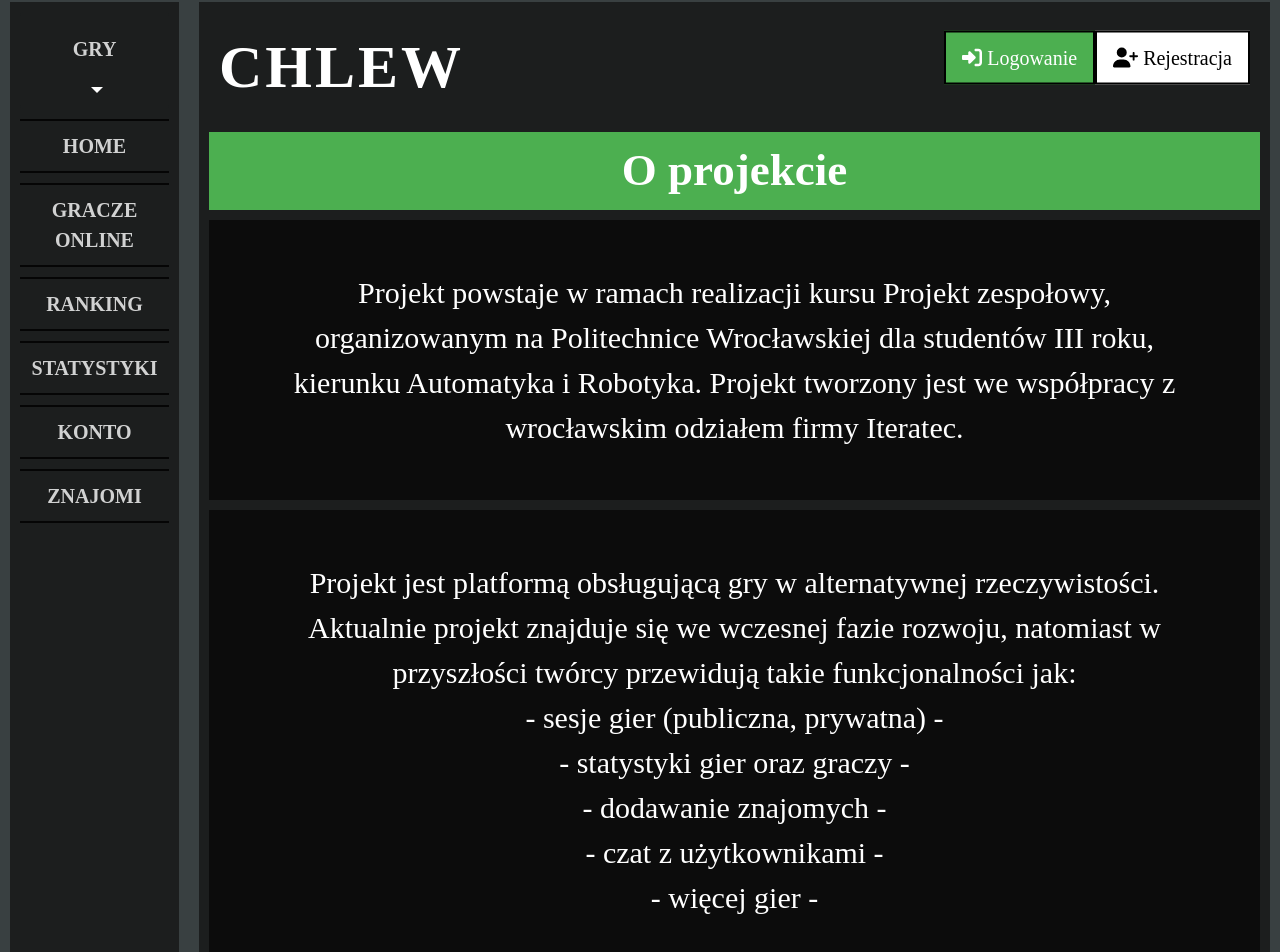
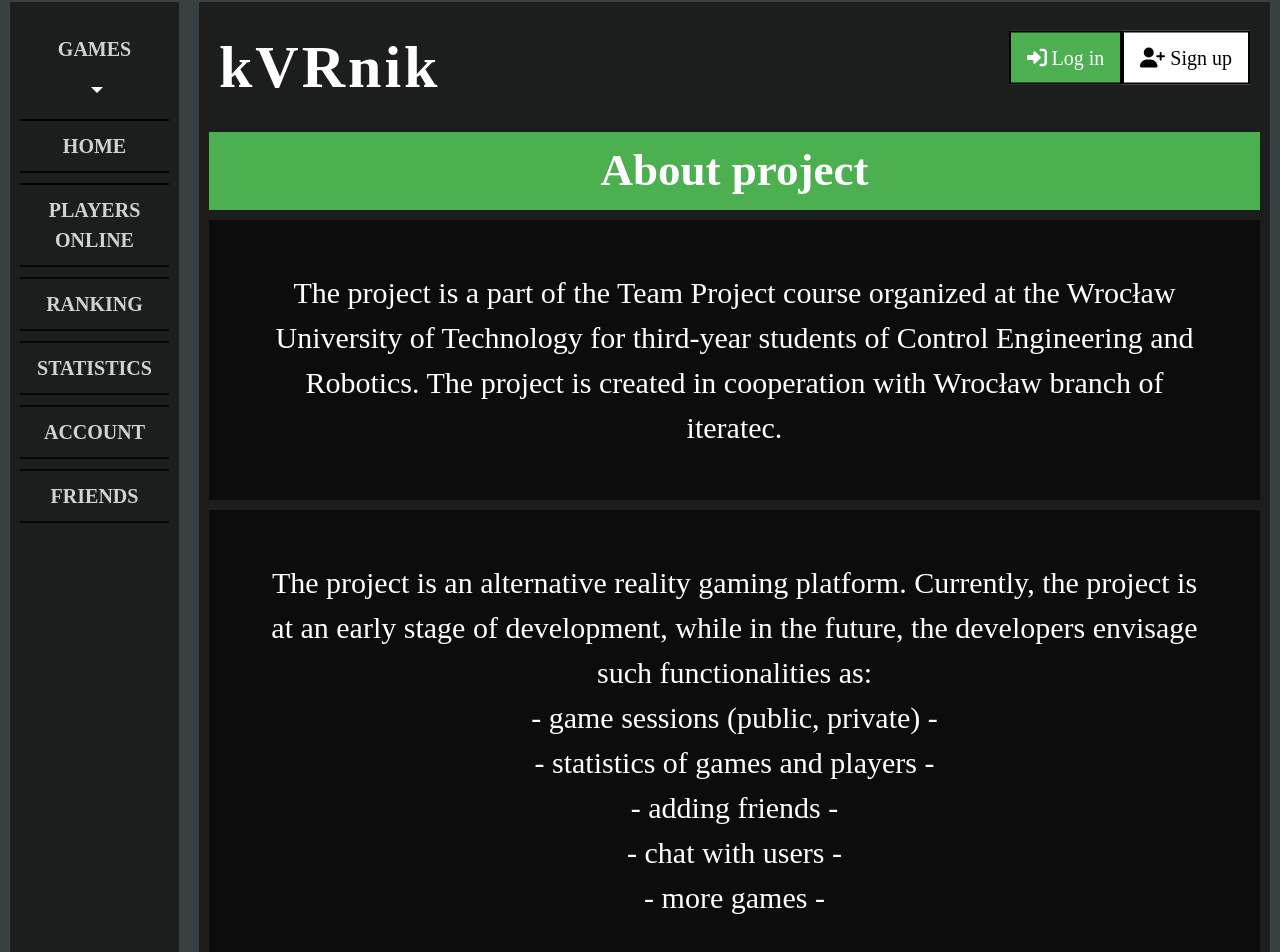
Before and after one commit to artProjects2019/ProjectAR, a Vue app in the folder frontend/: page / in a window 1280 px wide. Shown: the part 8-960 px from the top of the page. Built offline with nearby package versions, Linux system fonts and the light colour scheme.

Commit message:
Everything in English language

```diff
--- a/frontend/src/components/Account.vue
+++ b/frontend/src/components/Account.vue
@@ -6,7 +6,7 @@
 
     <div id="main">
       <div class="bar">
-        Moje konto
+        My account
       </div>
     </div>
 
@@ -17,7 +17,8 @@
 <script>
 import Menu from "@/components/Menu";
 export default {
-  name: "Account-vue",
+  // eslint-disable-next-line vue/multi-word-component-names
+  name: "Account",
   components: {Menu}
 }
 </script>
--- a/frontend/src/components/Friends.vue
+++ b/frontend/src/components/Friends.vue
@@ -6,7 +6,7 @@
 
     <div id="main">
       <div class="bar">
-        Znajomi
+        Friends
       </div>
     </div>
 
@@ -17,7 +17,8 @@
 <script>
 import Menu from "@/components/Menu";
 export default {
-  name: "Friends-vue",
+  // eslint-disable-next-line vue/multi-word-component-names
+  name: "Friends",
   components: {Menu}
 }
 </script>
--- a/frontend/src/components/Home.vue
+++ b/frontend/src/components/Home.vue
@@ -6,16 +6,16 @@
     <div id="main">
       <div id="top">
         <div id="topL">
-          CHLEW
+          kVRnik
         </div>
 
         <div id="topR">
           <button id="login" @click="$router.push('./login')">
-            <font-awesome-icon icon="sign-in-alt" /> Logowanie
+            <font-awesome-icon icon="sign-in-alt" /> Log in
           </button>
 
           <button id="signin" @click="$router.push('./register')">
-            <font-awesome-icon icon="user-plus" /> Rejestracja
+            <font-awesome-icon icon="user-plus" /> Sign up
           </button>
 
         </div>
@@ -23,27 +23,28 @@
       </div>
 
       <div class="bar">
-        O projekcie
+        About project
       </div>
 
       <div class="soon">
-        Projekt powstaje w ramach realizacji kursu Projekt zespołowy, organizowanym na Politechnice Wrocławskiej
-        dla studentów III roku, kierunku Automatyka i Robotyka. Projekt tworzony jest we współpracy z
-        wrocławskim odziałem firmy Iteratec.
+        The project is a part of the Team Project course organized at the Wrocław University of Technology
+        for third-year students of Control Engineering and Robotics. The project is created in cooperation with
+        Wrocław branch of iteratec.
       </div>
       <div class="soon">
-        Projekt jest platformą obsługującą gry w alternatywnej rzeczywistości. Aktualnie projekt znajduje się we
-        wczesnej fazie rozwoju, natomiast w przyszłości twórcy przewidują takie funkcjonalności jak:
+        The project is an alternative reality gaming platform.
+        Currently, the project is at an early stage of development,
+        while in the future, the developers envisage such functionalities as:
         <br>
-        - sesje gier (publiczna, prywatna) -<br>
-        - statystyki gier oraz graczy -<br>
-        - dodawanie znajomych -<br>
-        - czat z użytkownikami -<br>
-        - więcej gier -<br>
+        - game sessions (public, private) -<br>
+        - statistics of games and players -<br>
+        - adding friends -<br>
+        - chat with users -<br>
+        - more games -<br>
       </div>
 
       <div class="bar">
-        Twórcy projektu
+        Project creators
       </div>
       <div id= "people">
         <div class="person">
@@ -85,7 +86,8 @@
 <script>
 import Menu from "@/components/Menu";
 export default {
-  name: "Home-vue",
+  // eslint-disable-next-line vue/multi-word-component-names
+  name: "Home",
   components: {Menu},
 
   data() {
--- a/frontend/src/components/Login.vue
+++ b/frontend/src/components/Login.vue
@@ -9,12 +9,12 @@
       />
       <Form @submit="handleLogin" :validation-schema="schema">
         <div class="form-group">
-          <label>Nazwa użytkownika</label>
+          <label>User name</label>
           <Field name="username" type="text" class="form-control" />
           <ErrorMessage name="username" class="error-feedback" />
         </div>
         <div class="form-group">
-          <label>Hasło</label>
+          <label>Password</label>
           <Field name="password" type="password" class="form-control" />
           <ErrorMessage name="password" class="error-feedback" />
         </div>
@@ -25,7 +25,7 @@
                 v-show="loading"
                 class="spinner-border spinner-border-sm"
             ></span>
-            <span>Zaloguj</span>
+            <span>Log in</span>
           </button>
         </div>
 
@@ -43,7 +43,8 @@
 import { Form, Field, ErrorMessage } from "vee-validate";
 import * as yup from "yup";
 export default {
-  name: "Login-vue",
+  // eslint-disable-next-line vue/multi-word-component-names
+  name: "Login",
   components: {
     Form,
     Field,
--- a/frontend/src/components/Menu.vue
+++ b/frontend/src/components/Menu.vue
@@ -3,7 +3,7 @@
     <div class="dropdown">
       <button class="btn btn-secondary dropdown-toggle" type="button" id="dropdownMenuButton" data-toggle="dropdown" aria-haspopup="true" aria-expanded="false">
         <div id="text">
-          GRY
+          GAMES
         </div>
 
       </button>
@@ -30,7 +30,7 @@
       <router-link
           style ="text-decoration: none; color: white;"
           to="./users">
-        GRACZE ONLINE
+        PLAYERS ONLINE
       </router-link>
     </div>
 
@@ -46,7 +46,7 @@
       <router-link
           style ="text-decoration: none; color: white;"
           to="./stats">
-        STATYSTYKI
+        STATISTICS
       </router-link>
     </div>
 
@@ -54,7 +54,7 @@
       <router-link
           style ="text-decoration: none; color: white;"
           to="./account">
-        KONTO
+        ACCOUNT
       </router-link>
     </div>
 
@@ -62,7 +62,7 @@
       <router-link
           style ="text-decoration: none; color: white;"
           to="./friends">
-        ZNAJOMI
+        FRIENDS
       </router-link>
     </div>
   </div>
--- a/frontend/src/components/Ranking.vue
+++ b/frontend/src/components/Ranking.vue
@@ -4,7 +4,7 @@
       <div>
         <font-awesome-icon icon="fa-thin fa-trophy" />
         <h2>
-          <font-awesome-icon icon="ranking-star" /> RANKING GRACZY TOP 5
+          <font-awesome-icon icon="ranking-star" /> TOP 5 PLAYER RANKING
         </h2>
       </div>
 
@@ -74,7 +74,8 @@
 <script>
 
 export default {
-name: "Ranking-vue"
+// eslint-disable-next-line vue/multi-word-component-names
+name: "Ranking"
 }
 </script>
 
--- a/frontend/src/components/Register.vue
+++ b/frontend/src/components/Register.vue
@@ -10,17 +10,17 @@
       <Form @submit="handleRegister" :validation-schema="schema">
         <div v-if="!successful">
           <div class="form-group">
-            <label>Nazwa użytkownika</label>
+            <label>User name</label>
             <Field name="username" type="text" class="form-control" />
             <ErrorMessage name="username" class="error-feedback" />
           </div>
           <div class="form-group">
-            <label>Adres email</label>
+            <label>E-mail adress</label>
             <Field name="email" type="email" class="form-control" />
             <ErrorMessage name="email" class="error-feedback" />
           </div>
           <div class="form-group">
-            <label>Hasło</label>
+            <label>Password</label>
             <Field name="password" type="password" class="form-control" />
             <ErrorMessage name="password" class="error-feedback" />
           </div>
@@ -30,7 +30,7 @@
                   v-show="loading"
                   class="spinner-border spinner-border-sm"
               ></span>
-              Zarejestruj
+              Sign up
             </button>
           </div>
         </div>
@@ -43,7 +43,7 @@
         {{ message }}
       </div>
         <router-link to="./">
-          <font-awesome-icon icon="home" /> Powrót
+          <font-awesome-icon icon="home" /> Back
         </router-link>
     </div>
   </div>
@@ -53,7 +53,8 @@ import {Form, Field, ErrorMessage } from "vee-validate";
 import * as yup from "yup";
 
 export default {
-  name: "Register-vue",
+  // eslint-disable-next-line vue/multi-word-component-names
+  name: "Register",
   components: {
     Form,
     Field,
--- a/frontend/src/components/Stats.vue
+++ b/frontend/src/components/Stats.vue
@@ -6,7 +6,7 @@
 
     <div id="main">
       <div class="bar">
-        Staystyki
+        Statistics
       </div>
 
     </div>
@@ -18,7 +18,8 @@
 <script>
 import Menu from "@/components/Menu";
 export default {
-  name: "Stats-vue",
+  // eslint-disable-next-line vue/multi-word-component-names
+  name: "Statistics",
   components: {Menu}
 }
 </script>
--- a/frontend/src/components/TicTacToe.vue
+++ b/frontend/src/components/TicTacToe.vue
@@ -1,7 +1,7 @@
 <template>
   <div id="startGame">
-    START GRY <br>
-    TUTAJ<br>
+    START GAME <br>
+    THERE<br>
     |<br>|<br>|<br>|<br>|<br>V<br>
   </div>
 </template>
--- a/frontend/src/components/Users.vue
+++ b/frontend/src/components/Users.vue
@@ -6,12 +6,12 @@
 
     <div id="main">
       <div class="bar">
-        Gracze Online
+        Players online
       </div>
 
       <div class="player">
         <img class="person_img" src="../plugins/image/person-icon.png" alt="Marcin Salamandra">
-        Przykładowy gracz
+        Sample player
       </div>
 
     </div>
```
